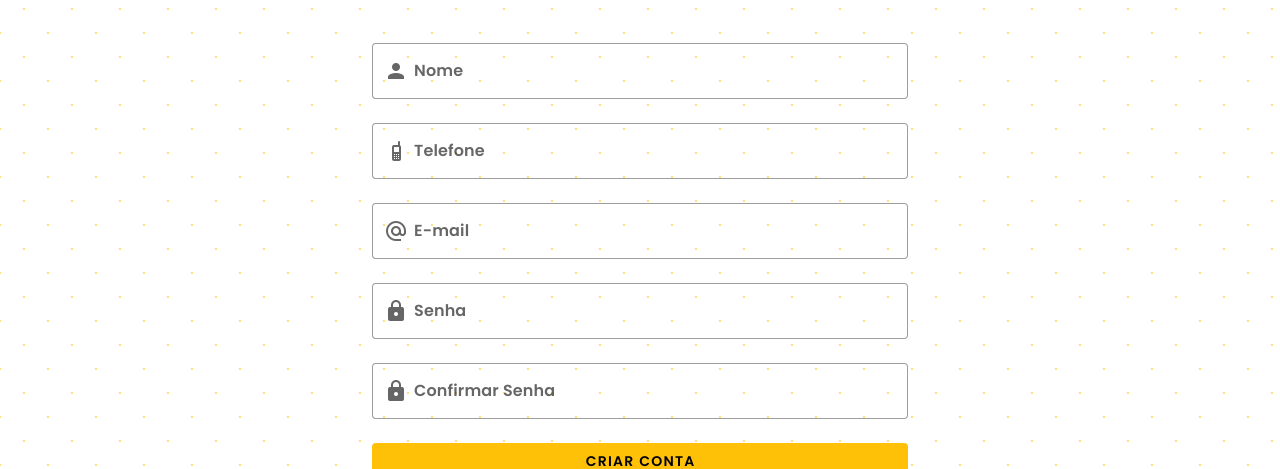
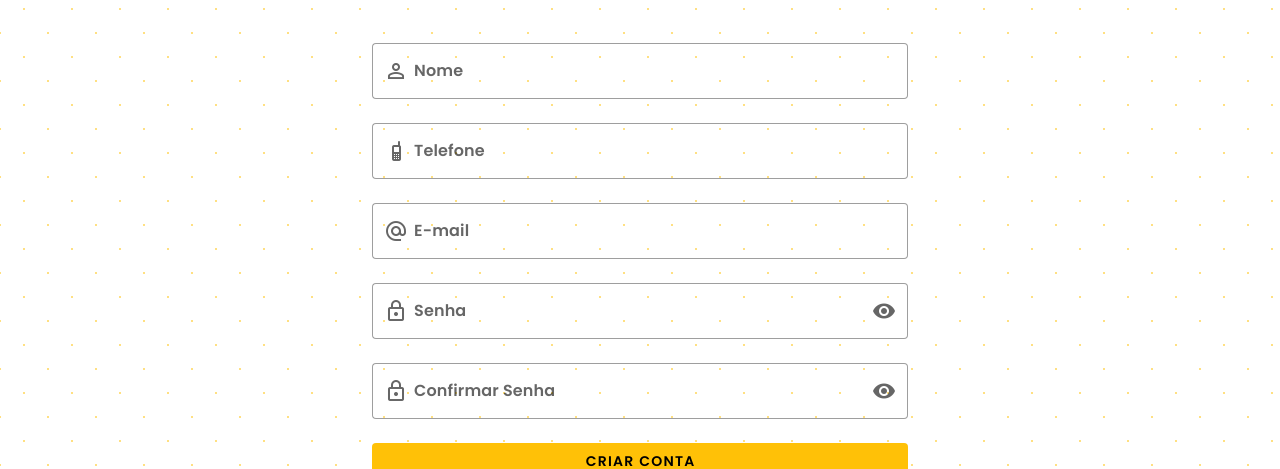
Before and after one commit to CaioAP/fit-challenge-app, a Vue app: page /register in a window 1280 px wide. Shown: the part 159-628 px from the top of the page. Built offline with nearby package versions, Linux system fonts and the light colour scheme; no server answers.

Commit message:
Created a global password input text field

```diff
--- /dev/null
+++ b/src/components/BaseInputPassword.vue
@@ -0,0 +1,42 @@
+<script setup lang="ts">
+import { ref } from 'vue';
+type VariantType =
+  | 'underlined'
+  | 'outlined'
+  | 'filled'
+  | 'solo'
+  | 'solo-inverted'
+  | 'solo-filled'
+  | 'plain';
+
+const props = defineProps({
+  label: String,
+  placeholder: String,
+  leftIcon: String,
+  required: Boolean,
+  rules: Array<any>,
+  variant: {
+    type: String as () => VariantType,
+    default: 'outlined'
+  }
+});
+const model = defineModel();
+const visible = ref(false);
+</script>
+
+<template>
+  <v-text-field
+    v-model.trim="model"
+    :type="visible ? 'text' : 'password'"
+    :label="props.label"
+    :variant="props.variant"
+    :placeholder="props.placeholder"
+    :required="props.required"
+    :append-inner-icon="visible ? 'mdi-eye-off' : 'mdi-eye'"
+    prepend-inner-icon="mdi-lock-outline"
+    hide-details="auto"
+    @click:append-inner="visible = !visible"
+  />
+</template>
+
+<style scoped></style>
--- a/src/views/LoginView.vue
+++ b/src/views/LoginView.vue
@@ -7,6 +7,7 @@ import BaseContainer from '@/components/BaseContainer.vue';
 import BaseRow from '@/components/BaseRow.vue';
 import BaseCol from '@/components/BaseCol.vue';
 import BaseInputText from '@/components/BaseInputText.vue';
+import BaseInputPassword from '@/components/BaseInputPassword.vue';
 import BaseButton from '@/components/BaseButton.vue';
 
 interface Form {
@@ -44,7 +45,7 @@ const submit = async () => {
   if (!valid.value) return;
   const result = await authStore.login(form);
   if (result) {
-    router.push('/home');
+    router.push('/challenges');
   }
 };
 </script>
@@ -59,21 +60,16 @@ const submit = async () => {
             :rules="rules.email"
             type="email"
             label="E-mail"
-            variant="outlined"
-            hide-details="auto"
-            prepend-inner-icon="mdi-at"
+            left-icon="mdi-at"
             required
           />
         </BaseCol>
         <BaseCol cols="12">
-          <BaseInputText
+          <BaseInputPassword
             v-model="form.password"
             :rules="rules.password"
-            type="password"
             label="Senha"
-            variant="outlined"
-            hide-details="auto"
-            prepend-inner-icon="mdi-lock"
+            left-icon="mdi-lock-outline"
             required
           />
         </BaseCol>
@@ -82,7 +78,7 @@ const submit = async () => {
         </BaseCol>
         <BaseCol cols="12">
           <BaseButton
-            to="/register"
+            :to="{ name: 'register' }"
             variant="outlined"
             color="amber-darken-1"
             block
--- a/src/views/RegisterView.vue
+++ b/src/views/RegisterView.vue
@@ -8,6 +8,7 @@ import BaseContainer from '@/components/BaseContainer.vue';
 import BaseRow from '@/components/BaseRow.vue';
 import BaseCol from '@/components/BaseCol.vue';
 import BaseInputText from '@/components/BaseInputText.vue';
+import BaseInputPassword from '@/components/BaseInputPassword.vue';
 import BaseButton from '@/components/BaseButton.vue';
 
 interface Form {
@@ -78,7 +79,7 @@ const submit = async () => {
             v-model="form.name"
             :rules="rules.name"
             label="Nome"
-            left-icon="mdi-account"
+            left-icon="mdi-account-outline"
             required
           />
         </BaseCol>
@@ -105,22 +106,20 @@ const submit = async () => {
           />
         </BaseCol>
         <BaseCol cols="12">
-          <BaseInputText
+          <BaseInputPassword
             v-model="form.password"
             :rules="rules.password"
-            type="password"
             label="Senha"
-            left-icon="mdi-lock"
+            left-icon="mdi-lock-outline"
             required
           />
         </BaseCol>
         <BaseCol cols="12">
-          <BaseInputText
+          <BaseInputPassword
             v-model="form.passwordConfirmation"
             :rules="rules.passwordConfirmation"
-            type="password"
             label="Confirmar Senha"
-            left-icon="mdi-lock"
+            left-icon="mdi-lock-outline"
             required
           />
         </BaseCol>
@@ -131,7 +130,7 @@ const submit = async () => {
         </BaseCol>
         <BaseCol cols="12">
           <BaseButton
-            to="/login"
+            :to="{ name: 'login' }"
             variant="outlined"
             color="amber-darken-1"
             block
```
